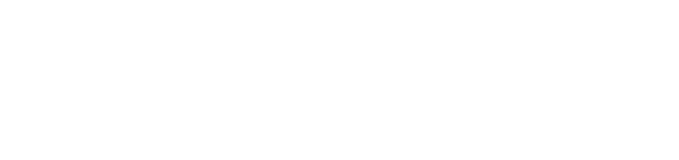
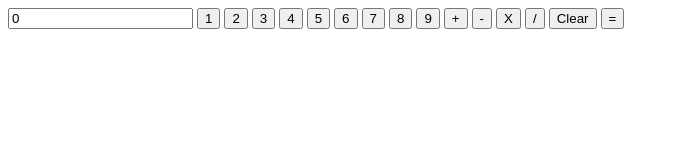
Before and after one commit to Mikes-Coding/Calculator, a plain HTML site: page index.html in a window 1280 px wide. Shown: the whole page, without its empty margins (0-679 px from the left). Drawn offline with Linux system fonts and the light colour scheme.

Commit message:
Added buttons and logic to display the selected button

```diff
--- a/index.html
+++ b/index.html
@@ -9,5 +9,27 @@
 </head>
 <body>
 
+    <div class="maincalculator">
+        <div class="calcBody">
+          <input type="text" id="display" class="screen" value="0" readonly>
+          <button id="1-button" class="btn" value="1">1</button>
+          <button id="2-button" class="btn" value="2">2</button>
+          <button id="3-button" class="btn" value="3">3</button>
+          <button id="4-button" class="btn" value="4">4</button>
+          <button id="5-button" class="btn" value="5">5</button>
+          <button id="6-button" class="btn" value="6">6</button>
+          <button id="7-button" class="btn" value="7">7</button>
+          <button id="8-button" class="btn" value="8">8</button>
+          <button id="9-button" class="btn" value="9">9</button>
+          <button id="add-button" class="btn">+</button>
+          <button id="subtract-button" class="btn">-</button>
+          <button id="multiply-button" class="btn">X</button>
+          <button id="divide-button" class="btn">/</button>
+          <button id="clear-button" class="btn">Clear</button>
+          <button id="equals-button" class="btn">=</button>
+        </div>
+      </div>
+
+
 </body>
 </html>
--- a/script.js
+++ b/script.js
@@ -20,3 +20,14 @@ function calculator(num1, num2, operator) {
 
     return result;
   }
+
+// get all numeric buttons
+const numericButtons = document.querySelectorAll('.btn:not(#add-button):not(#subtract-button):not(#multiply-button):not(#divide-button):not(#clear-button):not(#equals-button)');
+
+// add event listener to each numeric button
+numericButtons.forEach(button => {
+  button.addEventListener('click', () => {
+    const currentValue = document.getElementById('display').value;
+    document.getElementById('display').value = currentValue + button.textContent;
+  });
+});
```
